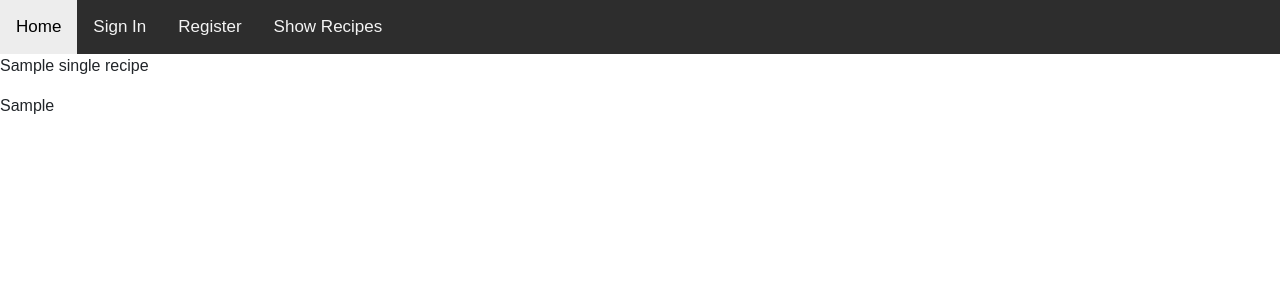
After one commit to chookmook29/cookbook, a Flask app: template templates/show_single.html in a window 1280 px wide. The commit adds this page. Shown: the top 300 px of the page. Run offline with Flask 2, Linux system fonts and the light colour scheme; the template is opened without the code that fills it: most values are stand-ins (such as "Sample title", 1, 10 or a date in 2020); some libraries are stand-ins or nearby versions.

Commit message:
add show_single.html

```diff
--- a/run.py
+++ b/run.py
@@ -65,6 +65,11 @@ def edit_recipe():
 def delete_recipe():
     return render_template('delete.html')
 
+@app.route('/show_single/<single_id>')
+def show_single(single_id):
+    single_recipe = mongo.db.recipes.find_one({"_id": ObjectId(single_id)})
+    return render_template('show_single.html', single_recipe=single_recipe)
+
 if __name__ == '__main__':
     app.run(host=os.environ.get('IP'),
             port=int(os.environ.get('PORT')),
--- a/templates/show_all.html
+++ b/templates/show_all.html
@@ -2,8 +2,8 @@
 {% block content %}
 {% for recipe in recipes %}
 	<div>
-		<p>{{recipe.name}}</p>
-		<p>{{recipe.image}}</p>
+		<a href="{{url_for('show_single', single_id=recipe._id)}}">{{recipe.name}}</a>
+		<a href="{{url_for('show_single', single_id=recipe._id)}}">{{recipe.image}}</a>
 	</div>
 {% endfor %}
 {% endblock %}
--- /dev/null
+++ b/templates/show_single.html
@@ -0,0 +1,5 @@
+{% extends 'base.html' %}
+{% block content %}
+<p>{{ single_recipe.name }}</p>
+<p>{{ single_recipe.key_ingredient_1 }}</p>
+{% endblock %}
--- a/templates/single.html
+++ /dev/null
@@ -1,3 +0,0 @@
-{% extends 'base.html' %}
-{% block content %}
-{% endblock %}
```
